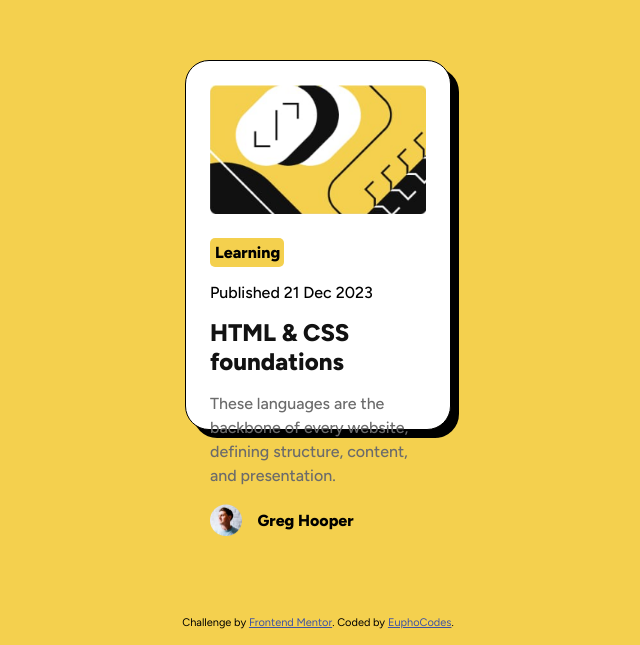
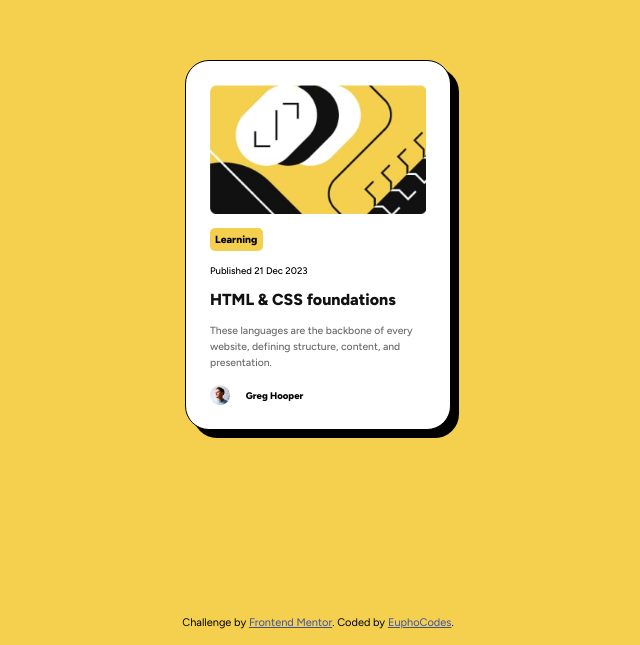
Before and after one commit to EuphoCodes/blog-preview, a plain HTML site: page index.html in a window 1280 px wide. Shown: the part 155-800 px from the top of the page, without its empty margins (322-962 px from the left). Drawn offline with Linux system fonts and the light colour scheme.

Commit message:
update all

```diff
--- a/styles.css
+++ b/styles.css
@@ -28,27 +28,29 @@ html body {
 .topimg {
     width: 100%;
     height: auto;
-    margin-bottom: .5rem;
 }
 
 .tag {
     border: none;
     background-color: hsl(47, 88%, 63%);
     padding: 5px;
-    width: 4rem;
-    margin-top: 1rem;
-    margin-bottom: 1rem;
+    width: 20%;
+    height: auto;
+    font-size: 1.3vh;
     border-radius: 5px;
     font-weight: 800;
+    margin: 0;
 }
 
 .date {
     font-weight: 500;
+    font-size: 1.2vh;
     margin-bottom: 1rem;
+    margin: 0;
 }
 
 h1 {
-    font-size: 1.5rem;
+    font-size: 2vh;
     font-weight: 800;
     color: hsl(0, 0%, 7%);
     margin: 0;
@@ -60,18 +62,20 @@ h1:hover {
 }
 
 p {
-    font-size: 16px;
+    font-size: 1.3vh;
     font-weight: 500;
     color: hsl(0, 0%, 42%);
-    line-height: 1.5rem;
+    line-height: 2vh;
+    margin: 0;
 }
 
 .author {
     display: flex;
     align-items: center;
-    height: 2rem;
+    height: 2.5vh;
     gap: 1rem;
     font-weight: 800;
+    font-size: 1.2vh;
 }
 
 .author img {
```
